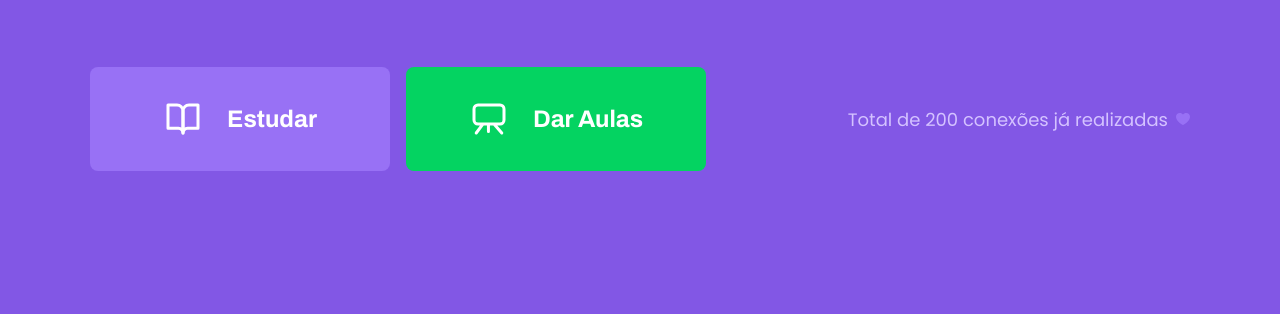
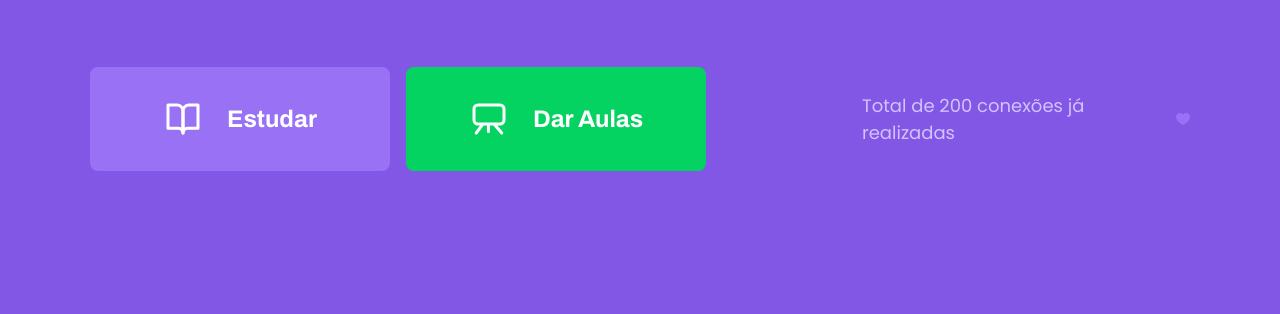
Before and after one commit to carinebatista/NLW, a plain HTML site: page index.html in a window 1280 px wide. Shown: the part 494-808 px from the top of the page. Drawn offline with Linux system fonts and the light colour scheme.

```diff
--- a/css/partials.css/page-landing.css
+++ b/css/partials.css/page-landing.css
@@ -92,6 +92,8 @@
         "proffy image image"
         "button button texting";
         gap: 60px;
+        column-gap: 87px;
+        row-gap: ;
     }
     .logo-container{
         grid-area: proffy;
@@ -107,6 +109,7 @@
     .buttons-container{
         grid-area: button;
         justify-content: flex-start;
+        margin: 0;
     }
     .total-conections{
         grid-area: texting;
```
